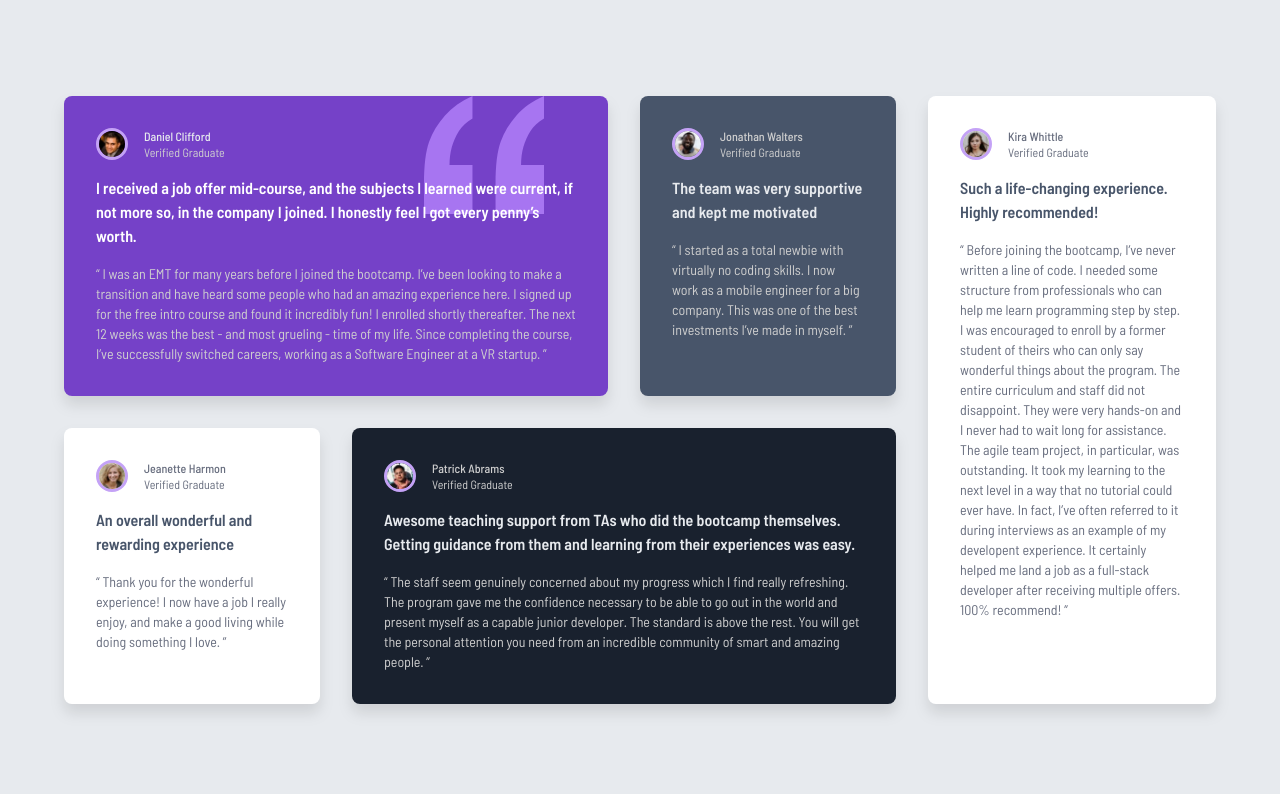
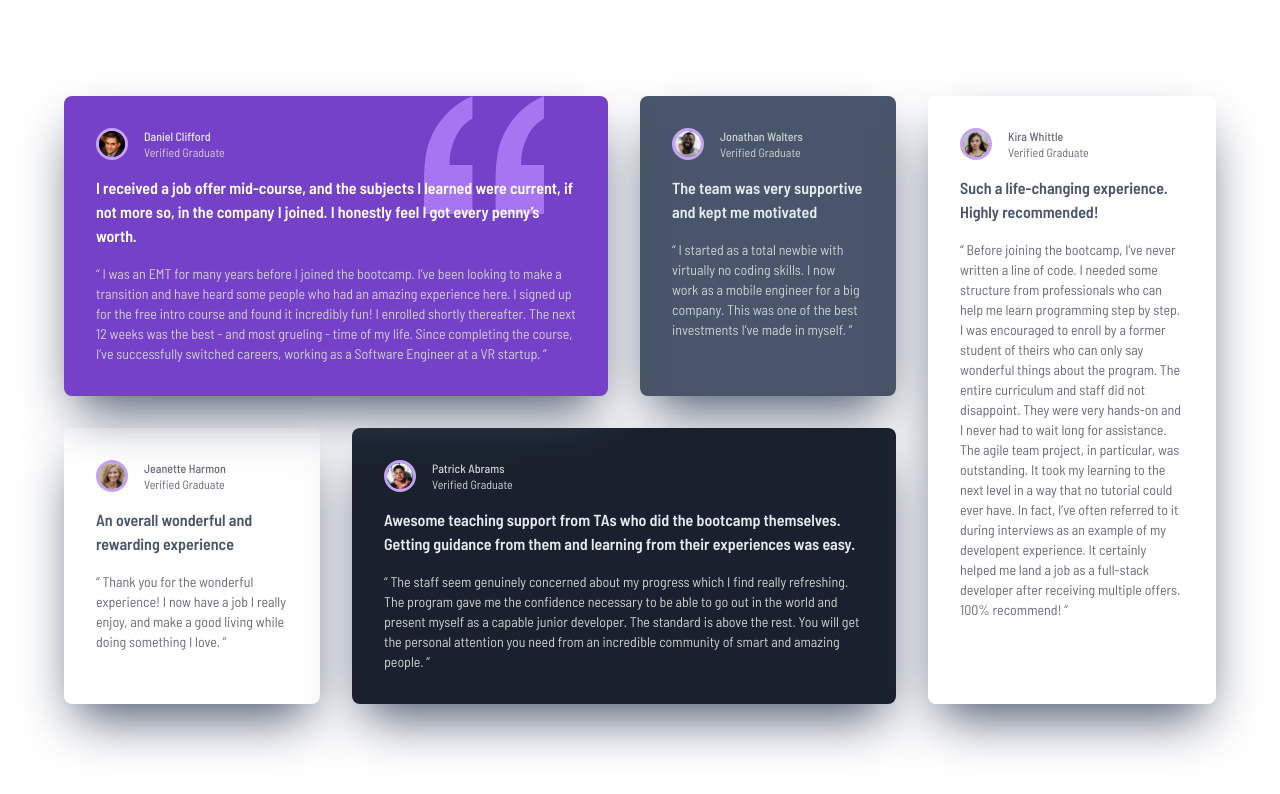
Before and after one commit to Kanchana-Kaushal/testimonials-grid-section, a plain HTML site: page index.html in a window 1280 px wide. Drawn offline with Linux system fonts and the light colour scheme.

Commit message:
added shadows

```diff
--- a/index.html
+++ b/index.html
@@ -16,12 +16,12 @@
 
         <link rel="stylesheet" href="styles/style.css" />
     </head>
-    <body
-        class="flex items-center justify-center min-h-screen bg-custom-Grey100 font-Barlow"
-    >
+    <body class="flex items-center justify-center min-h-screen font-Barlow">
         <main class="w-9/10 max-w-6xl my-8">
             <div class="grid lg:grid-cols-4 gap-8 md:grid-cols-2">
-                <div class="bg-custom-Purple-500 card lg:col-span-2 relative">
+                <div
+                    class="bg-custom-Purple-500 card lg:col-span-2 relative z-10"
+                >
                     <div class="flex gap-4 items-center">
                         <img
                             src="images/image-daniel.jpg"
--- a/src/input.css
+++ b/src/input.css
@@ -17,5 +17,5 @@
 }
 
 .card {
-    @apply p-8 rounded-lg drop-shadow-xl;
+    @apply p-8 rounded-lg shadow-2xl shadow-custom-Grey500;
 }
```
Also changed, not shown: styles/style.css.
